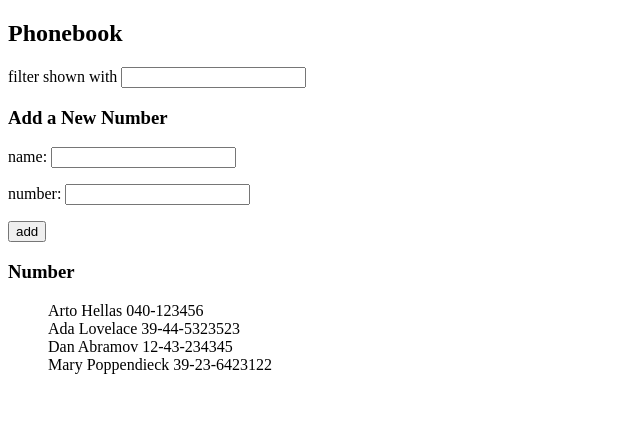
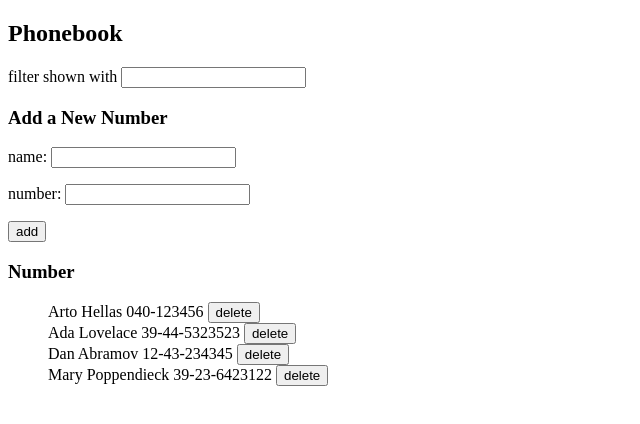
Before and after one commit to setl1n/Fullstack-Open, a React (Vite) app in the folder part2/phonebook/: page / in a window 1280 px wide. Shown: the top 424 px of the page, without its empty margins (0-640 px from the left). Built offline with nearby package versions, Linux system fonts and the light colour scheme; data requests are answered from the project's data file.

Commit message:
completed 2.12-2.15

```diff
--- a/part2/phonebook/src/App.jsx
+++ b/part2/phonebook/src/App.jsx
@@ -1,9 +1,8 @@
 import { useState, useEffect } from 'react'
-import axios from 'axios'
-
 import Filter from './components/Filter'
 import PersonForm from './components/PersonForm'
 import Numbers from './components/Numbers'
+import contactsServices from './services/contacts'
 
 const App = () => {
   const [persons, setPersons] = useState([])
@@ -12,10 +11,10 @@ const App = () => {
   const [filter, setFilter] = useState('')
 
   useEffect(() => {
-    axios
-      .get("http://localhost:3001/persons")
+    contactsServices
+      .getAll()
       .then(response => {
-        setPersons(response.data)
+        setPersons(response)
       })
   }, [])
 
@@ -36,20 +35,46 @@ const App = () => {
 
   const addPhoneNumber = (event) => {
     event.preventDefault()
-    if (persons.some((person) => person.name === newName)) {
-      alert(`${newName} is already added to phonebook`)
+    const newContact = {
+      name: newName,
+      number: newNumber
+    }
+    // checks if person's name is already in the phonebook
+    if (persons.some(person => person.name === newName)) {
+      // check if user wants to update phone number if person's name was found in phone book
+      let existingPerson = persons.find(person => person.name === newName)
+      if (window.confirm(`${existingPerson.name} is already added to phonebook, replace the old number with the new one?`)) {
+        contactsServices
+          .replace(existingPerson.id, newContact)
+          .then(replacedContact => {
+            setPersons(persons.map(p => p.name === replacedContact.name ? replacedContact : p))
+          })
+        setNewName('')
+        setNewNumber('')
+      }
+      // adds if person's name is not in the phonebook
     } else {
-      const newContact = {
-        id: persons.length + 1,
-        name: newName,
-        number: newNumber
-      }
-      setPersons(persons.concat(newContact))
-      console.log(newContact)
+      contactsServices
+        .add(newContact)
+        .then(returnedContact => {
+          setPersons(persons.concat(returnedContact))
+          setNewName('')
+          setNewNumber('')
+        })
     }
-    setNewName('')
-    setNewNumber('')
   }
+
+  const deletePhoneNumber = id => {
+    console.log(id)
+    if (window.confirm(`Delete ${persons.find(person => person.id === id).name} ?`)) {
+      contactsServices
+        .remove(id)
+        .then(() => {
+          setPersons(persons.filter(p => p.id !== id))
+        })
+    }
+  }
+
 
   return (
     <div>
@@ -69,6 +94,7 @@ const App = () => {
       <Numbers
         persons={persons}
         filter={filter}
+        deletePhoneNumber={deletePhoneNumber}
       />
     </div>
   )
--- a/part2/phonebook/src/components/Numbers.jsx
+++ b/part2/phonebook/src/components/Numbers.jsx
@@ -1,23 +1,26 @@
-const Numbers = ({ persons, filter }) => {
-    let filteredList
-    if (filter == '') {
-      filteredList = persons.map((person) => (
-        <li key={person.id}>{person.name} {person.number}</li>
-      ))
-    } else {
-      // Filters the list of contacts first
-      let filteredPersons = persons.filter((person) => (
-        person.name.toLowerCase().includes(filter.toLowerCase())
-      ))
-      // Converts array of filtered people to ul elements
-      filteredList = filteredPersons.map((person) => (
-        <li key={person.id}>{person.name} {person.number}</li>
-      ))
+const Person = ({ person, deletePhoneNumber }) => {
+  return (
+    <>
+      {person.name} {person.number} <button onClick={deletePhoneNumber}>delete</button>
+    </>
+  )
 }
+
+const Numbers = ({ persons, filter, deletePhoneNumber }) => {
+  let filteredList = filter ?
+    persons.filter(person => person.name.toLowerCase().includes(filter.toLowerCase())) : persons
+
   return (
     <>
       <ul style={{ listStyleType: 'none' }}>
-          {filteredList}
+        {filteredList.map(person => (
+          <li key={person.id}>
+            <Person
+              person={person}
+              deletePhoneNumber={() => deletePhoneNumber(person.id)}
+            />
+          </li>
+        ))}
       </ul>
     </>
   )
--- /dev/null
+++ b/part2/phonebook/src/services/contacts.js
@@ -0,0 +1,24 @@
+import axios from 'axios'
+const baseUrl = 'http://localhost:3001/persons'
+
+const getAll = () => {
+    const request = axios.get(baseUrl)
+    return request.then(response => response.data)
+}
+
+const add = (newContact) => {
+    const request = axios.post(baseUrl, newContact)
+    return request.then(response => response.data)
+}
+
+const remove = (id) => {
+    const request = axios.delete(`${baseUrl}/${id}`)
+    return request.then(response => response)
+}
+
+const replace = (id, newContact) => {
+    const request = axios.put(`${baseUrl}/${id}`, newContact)
+    return request.then(response => response.data)
+}
+
+export default { getAll, add, remove, replace }
```
Lines whose indentation alone changed are shown as unchanged.
